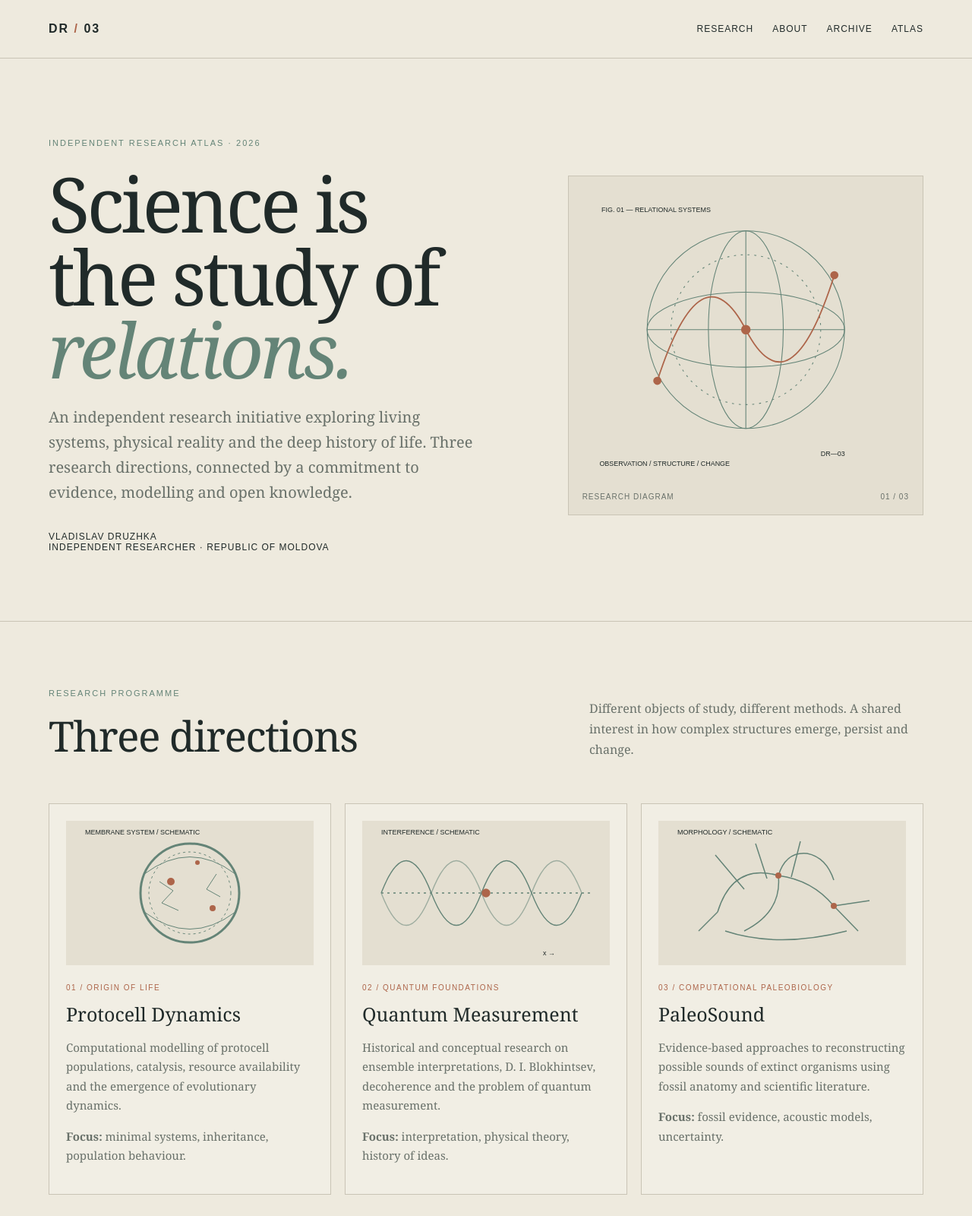
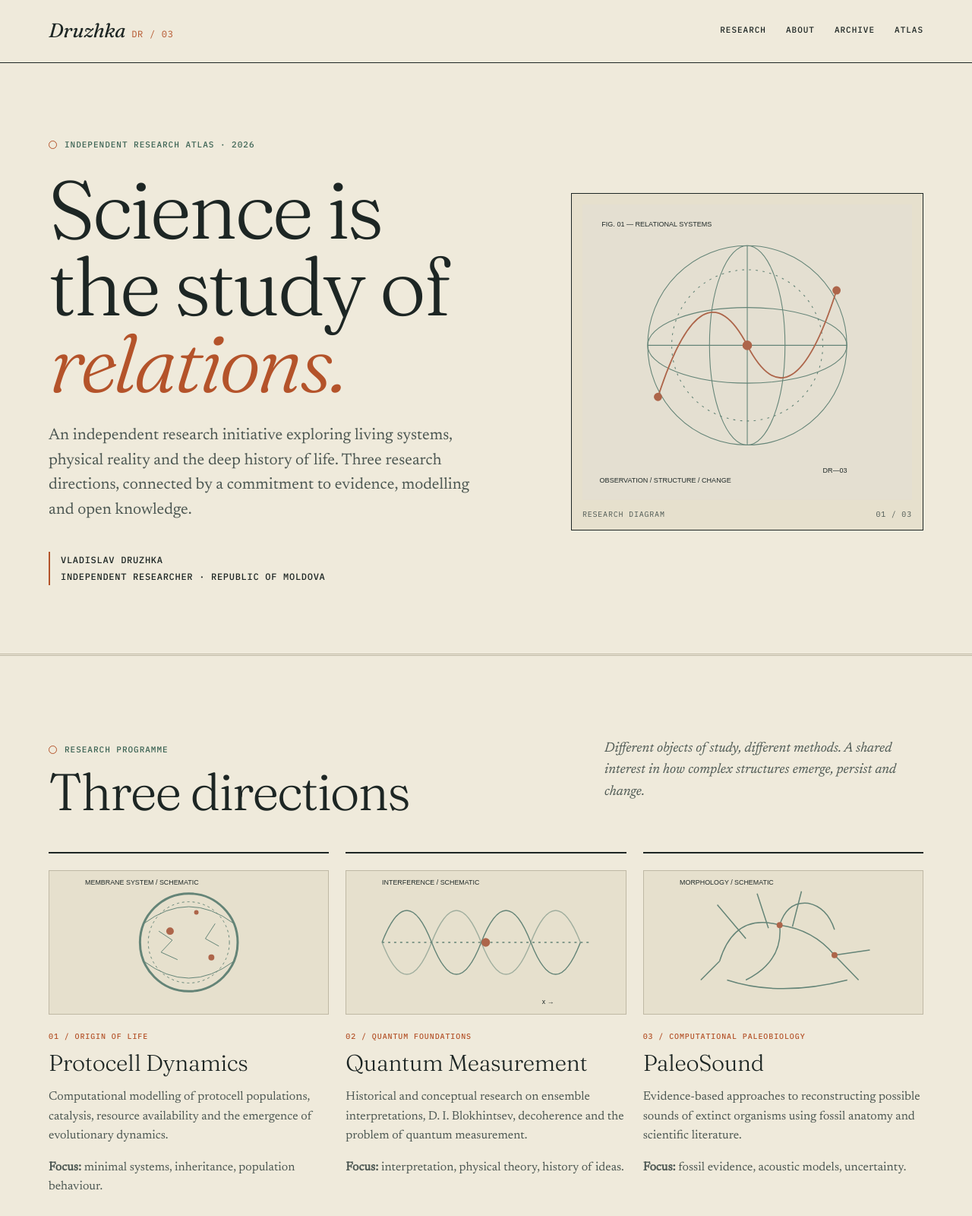
Before and after one commit to vladimikal/vladimikal.github.io, a plain HTML site: page index.html in a window 1280 px wide. Shown: the top 1600 px of the page at 76% size. Drawn offline with Linux system fonts and the light colour scheme.

Commit message:
Home page: editorial typography, mono labels, ring motif, stronger contrast
Co-Authored-By: Claude Haiku 5.5 <noreply@anthropic.com>
Claude-Session: https://claude.ai/code/session_01WPBASHjBbctQ5dsDeyQaE2

```diff
--- a/index.html
+++ b/index.html
@@ -4,135 +4,156 @@
 <meta charset="UTF-8">
 <meta name="viewport" content="width=device-width, initial-scale=1">
 <meta name="description" content="Independent Research Initiative by Vladislav Druzhka.">
-<title>DR / 03 — Independent Research Atlas</title>
+<title>Vladislav Druzhka — Independent Research</title>
 
+<link rel="preconnect" href="https://fonts.googleapis.com">
+<link rel="preconnect" href="https://fonts.gstatic.com" crossorigin>
+<link href="https://fonts.googleapis.com/css2?family=Fraunces:ital,opsz,wght@0,9..144,300;0,9..144,400;1,9..144,300;1,9..144,400&family=Newsreader:ital,opsz,wght@0,6..72,400;1,6..72,400&family=IBM+Plex+Mono:wght@400;500&display=swap" rel="stylesheet">
 <style>
-:root {
-  --paper:#eeeade;
-  --paper2:#e4dfd1;
-  --ink:#202a29;
-  --muted:#69716a;
-  --green:#648477;
-  --rust:#ad654a;
-  --line:#c9c4b5;
-  --white:#f8f6ef;
+:root{
+  --paper:#efeadb;
+  --paper2:#e6e0cd;
+  --ink:#1d2624;
+  --muted:#4d5853;
+  --green:#3d6455;
+  --rust:#b4532a;
+  --line:#bfb8a4;
+  --white:#faf7ee;
+  --serif:"Newsreader",Georgia,"Times New Roman",serif;
+  --display:"Fraunces",Georgia,"Times New Roman",serif;
+  --mono:"IBM Plex Mono",ui-monospace,Menlo,monospace;
 }
 *{box-sizing:border-box}
 html{scroll-behavior:smooth}
 body{
   margin:0;background:var(--paper);color:var(--ink);
-  font-family:Georgia,"Times New Roman",serif;
+  font-family:var(--serif);font-size:18px;line-height:1.6;
+  font-optical-sizing:auto;
 }
-a{color:inherit;text-decoration:none}
+a{color:inherit;text-decoration:none;transition:color .2s}
 a:hover{color:var(--rust)}
-button,a{transition:.2s}
 .wrap{width:min(1160px,90%);margin:auto}
-header{border-bottom:1px solid var(--line)}
+
+/* signature: a small ring, echoing the PaleoSound figure */
+.ring{
+  display:inline-block;width:11px;height:11px;margin-right:10px;
+  border:1.5px solid var(--rust);border-radius:50%;vertical-align:middle;
+  position:relative;top:-1px;
+}
+
+header{border-bottom:1px solid var(--ink)}
 nav{
-  min-height:76px;display:flex;align-items:center;
+  min-height:82px;display:flex;align-items:center;
   justify-content:space-between;gap:24px;
 }
-.logo{font-family:Arial,sans-serif;font-weight:800;letter-spacing:2px}
-.logo span{color:var(--rust)}
-.links{display:flex;gap:25px;font:12px Arial,sans-serif;
-text-transform:uppercase;letter-spacing:1px}
+.logo{font-family:var(--display);font-style:italic;font-size:26px;letter-spacing:-.01em}
+.logo span{font-family:var(--mono);font-style:normal;font-size:12px;color:var(--rust);margin-left:8px;letter-spacing:.06em}
+.links{display:flex;gap:26px;font:500 11px var(--mono);text-transform:uppercase;letter-spacing:.09em}
+.links a{border-bottom:1px solid transparent;padding-bottom:3px}
+.links a:hover{border-bottom-color:var(--rust)}
+
 .hero{
-  padding:105px 0 90px;display:grid;
-  grid-template-columns:1.15fr .85fr;gap:50px;
-  align-items:center;min-height:590px;
+  padding:100px 0 90px;display:grid;
+  grid-template-columns:1.15fr .85fr;gap:60px;
+  align-items:center;min-height:600px;
 }
 .kicker,.number,.small-label{
-  font:11px Arial,sans-serif;text-transform:uppercase;
-  letter-spacing:2px;color:var(--green);
+  font:500 11px var(--mono);text-transform:uppercase;
+  letter-spacing:.09em;color:var(--green);
 }
+h1,h2,h3{font-family:var(--display);font-weight:300;font-variation-settings:"opsz" 144}
 h1{
-  font-size:clamp(54px,8vw,100px);line-height:.96;
-  font-weight:normal;letter-spacing:-4px;margin:25px 0;
+  font-size:clamp(56px,8.4vw,116px);line-height:.94;
+  letter-spacing:-.035em;margin:28px 0 30px;
 }
-h1 em{color:var(--green);font-weight:normal}
-.lead{font-size:20px;line-height:1.65;color:var(--muted);max-width:570px}
-.byline{font:12px Arial,sans-serif;letter-spacing:1px;
-text-transform:uppercase;margin-top:35px}
+h1 em{color:var(--rust);font-style:italic;font-weight:300}
+.lead{font-size:21px;line-height:1.55;color:var(--muted);max-width:580px}
+.byline{
+  font:500 12px var(--mono);letter-spacing:.06em;
+  text-transform:uppercase;margin-top:38px;line-height:1.8;
+  border-left:2px solid var(--rust);padding-left:14px;
+}
+
 .hero-art{
-  background:var(--paper2);border:1px solid var(--line);
-  padding:18px;position:relative;
+  background:var(--paper2);border:1px solid var(--ink);
+  padding:14px;position:relative;
 }
 .hero-art svg{display:block;width:100%;height:auto}
 .art-caption{
   display:flex;justify-content:space-between;gap:10px;
-  font:10px Arial,sans-serif;text-transform:uppercase;
-  letter-spacing:1px;color:var(--muted);padding-top:12px;
+  font:400 10px var(--mono);text-transform:uppercase;
+  letter-spacing:.08em;color:var(--muted);padding-top:12px;
 }
-.section{padding:85px 0;border-top:1px solid var(--line)}
+
+.section{padding:90px 0;border-top:3px double var(--line)}
 .section-head{
   display:flex;justify-content:space-between;
-  align-items:end;gap:30px;margin-bottom:40px;
+  align-items:end;gap:30px;margin-bottom:46px;
 }
-h2{font-size:clamp(34px,5vw,55px);font-weight:normal;
-letter-spacing:-1.5px;margin:12px 0}
-.intro{max-width:440px;color:var(--muted);line-height:1.7}
-.projects{
-  display:grid;grid-template-columns:repeat(3,1fr);gap:18px;
-}
+h2{font-size:clamp(40px,5.4vw,68px);font-weight:300;letter-spacing:-.03em;margin:14px 0 0;line-height:1}
+.intro{max-width:420px;color:var(--muted);line-height:1.6;font-size:18px;font-style:italic}
+
+.projects{display:grid;grid-template-columns:repeat(3,1fr);gap:22px}
 .project{
-  border:1px solid var(--line);padding:22px;
-  background:rgba(255,255,255,.17);
+  border-top:2px solid var(--ink);padding:22px 0 0;
+  background:none;
 }
 .project-art{
-  height:190px;background:var(--paper2);
+  height:190px;background:var(--paper2);border:1px solid var(--line);
   display:flex;align-items:center;justify-content:center;
-  margin-bottom:24px;overflow:hidden;
+  margin-bottom:22px;overflow:hidden;
 }
 .project-art svg{width:100%;height:100%}
-.project h3{font-size:25px;font-weight:normal;margin:12px 0}
-.project p{font-size:15px;line-height:1.7;color:var(--muted)}
+.project h3{font-size:30px;font-weight:300;margin:12px 0 10px;line-height:1.1;letter-spacing:-.01em}
+.project p{font-size:16px;line-height:1.6;color:var(--muted)}
 .project .tag{
-  font:10px Arial,sans-serif;text-transform:uppercase;
-  letter-spacing:1.5px;color:var(--rust)
+  font:500 10px var(--mono);text-transform:uppercase;
+  letter-spacing:.09em;color:var(--rust)
 }
-.about-grid{
-  display:grid;grid-template-columns:1fr 1fr;gap:70px;
-}
-.about-text{font-size:19px;line-height:1.8;color:var(--muted)}
-.manifesto{
-  font-size:clamp(27px,4vw,43px);line-height:1.3;
-}
-.manifesto em{color:var(--green)}
-.resources{
-  display:grid;grid-template-columns:repeat(2,1fr);gap:15px;
-}
-.resource{
-  border-top:1px solid var(--line);padding:22px 0;
-}
-.resource a{font-size:21px}
-.resource p{font-size:14px;color:var(--muted)}
+
+.about-grid{display:grid;grid-template-columns:1fr 1fr;gap:70px}
+.about-text{font-size:20px;line-height:1.7;color:var(--muted)}
+.manifesto{font-family:var(--display);font-weight:300;font-size:clamp(30px,4vw,46px);line-height:1.2;letter-spacing:-.02em}
+.manifesto em{color:var(--rust);font-style:italic}
+
+.resources{display:grid;grid-template-columns:repeat(2,1fr);gap:0 28px}
+.resource{border-top:1px solid var(--ink);padding:22px 0}
+.resource a{font-family:var(--display);font-size:24px;font-weight:300;letter-spacing:-.01em}
+.resource p{font-size:15px;color:var(--muted)}
+
 .support{
   background:var(--ink);color:var(--white);
-  padding:65px;margin-top:20px;
+  padding:70px;margin-top:20px;
 }
-.support .small-label{color:#a8c0b1}
-.support p{color:#c3c8be;max-width:600px;line-height:1.8}
+.support .small-label{color:#a9c4b4}
+.support h2{color:var(--white)}
+.support p{color:#cfd3c9;max-width:600px;line-height:1.7;font-size:19px}
 .support a{
-  display:inline-block;border:1px solid #a8c0b1;
-  padding:13px 20px;margin-top:15px;
-  font:11px Arial,sans-serif;text-transform:uppercase;
-  letter-spacing:1.5px;color:var(--white)
+  display:inline-block;border:1px solid var(--rust);
+  padding:13px 20px;margin-top:18px;
+  font:500 11px var(--mono);text-transform:uppercase;
+  letter-spacing:.1em;color:var(--white);
 }
+.support a:hover{background:var(--rust);color:var(--white)}
+
 footer{
-  padding:35px 0;display:flex;justify-content:space-between;
-  gap:20px;color:var(--muted);font:11px Arial,sans-serif;
-  text-transform:uppercase;letter-spacing:1px;
+  padding:36px 0;display:flex;justify-content:space-between;
+  gap:20px;color:var(--muted);font:400 11px var(--mono);
+  text-transform:uppercase;letter-spacing:.07em;border-top:1px solid var(--line);
 }
+
 @media(max-width:760px){
-  .hero{grid-template-columns:1fr;padding:65px 0}
+  body{font-size:17px}
+  .hero{grid-template-columns:1fr;padding:64px 0;gap:40px}
   .hero-art{max-width:520px}
   .projects{grid-template-columns:1fr}
   .project-art{height:220px}
   .about-grid{grid-template-columns:1fr;gap:15px}
   .section-head{display:block}
-  .support{padding:35px 25px}
-  .links{gap:12px;font-size:10px}
-  h1{letter-spacing:-2px}
+  .section{padding:64px 0}
+  .support{padding:36px 26px}
+  .links{gap:14px;font-size:10px}
+  h1{letter-spacing:-.025em}
 }
 </style>
 </head>
@@ -142,7 +163,7 @@ footer{
 <header>
  <div class="wrap">
   <nav>
-   <a class="logo" href="#">DR <span>/</span> 03</a>
+   <a class="logo" href="#">Druzhka<span>DR / 03</span></a>
    <div class="links">
     <a href="#research">Research</a>
     <a href="#about">About</a>
@@ -157,7 +178,7 @@ footer{
 
 <section class="wrap hero">
  <div>
-  <div class="kicker">Independent Research Atlas · 2026</div>
+  <div class="kicker"><span class="ring"></span>Independent Research Atlas · 2026</div>
   <h1>Science is<br>the study of<br><em>relations.</em></h1>
   <p class="lead">
    An independent research initiative exploring living
@@ -203,7 +224,7 @@ footer{
  <div class="wrap">
   <div class="section-head">
    <div>
-    <div class="kicker">Research programme</div>
+    <div class="kicker"><span class="ring"></span>Research programme</div>
     <h2>Three directions</h2>
    </div>
    <p class="intro">
```
